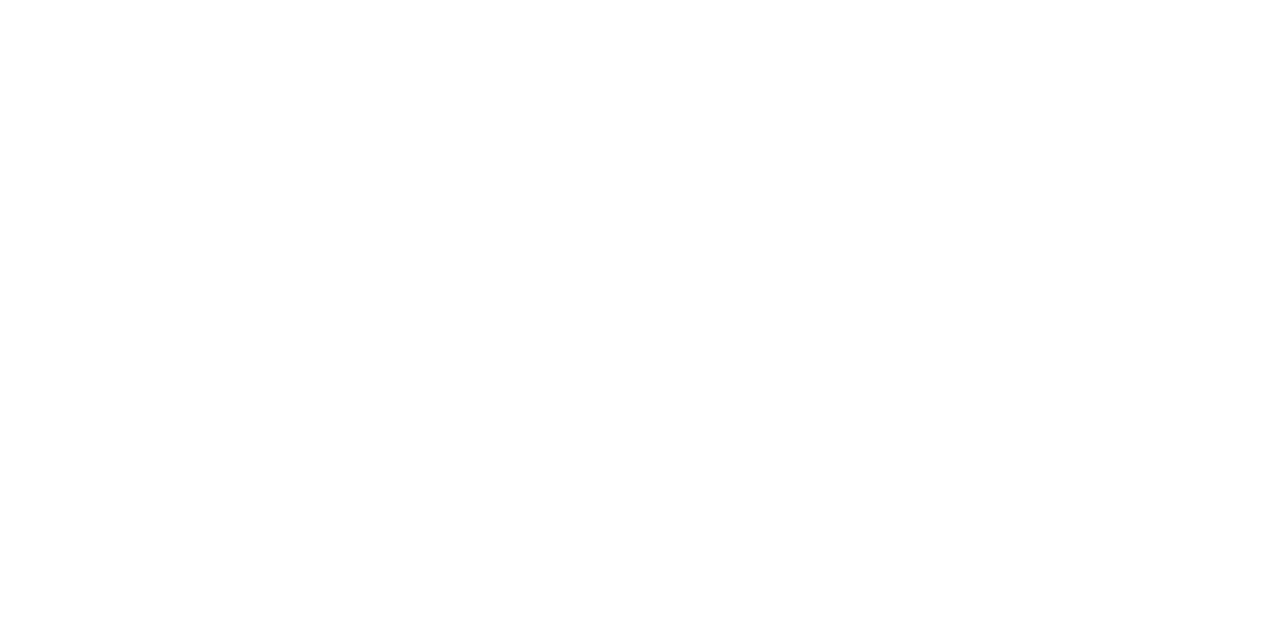
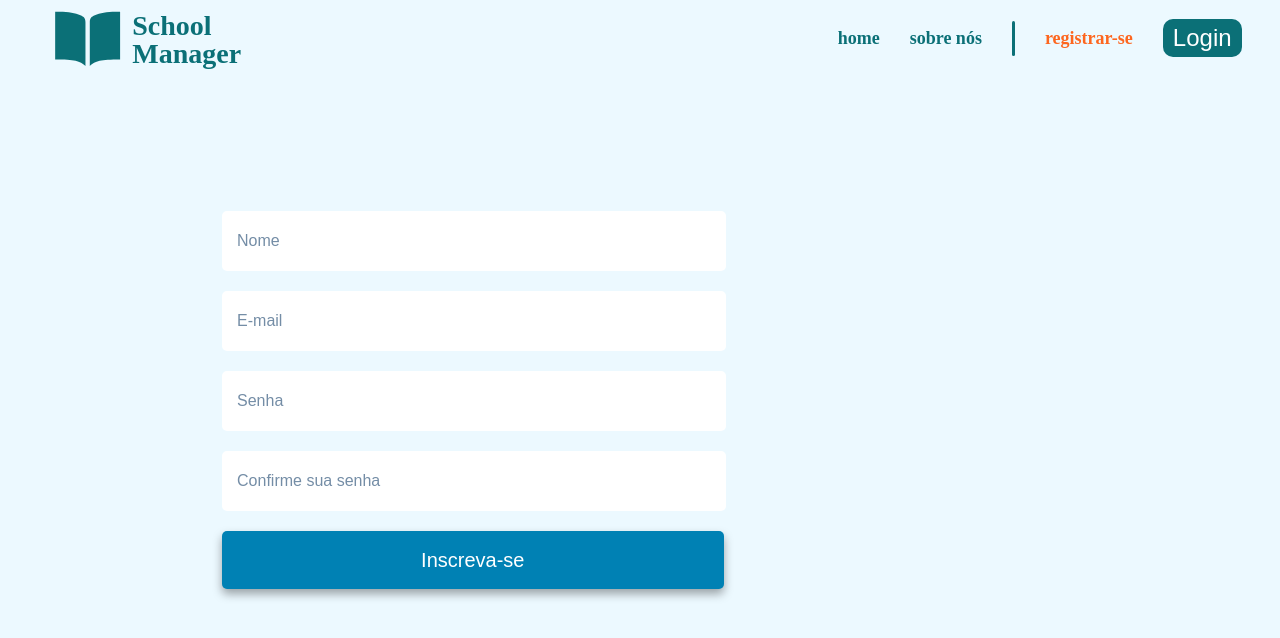
Before and after one commit to AlexandreCSilva/school-manager, a React (Create React App) app: page /sign-up in a window 1280 px wide. Before the commit this address had no page. Shown: the top 638 px of the page. Built offline with nearby package versions, Linux system fonts and the light colour scheme; a web font is replaced by a local one.

Commit message:
feat: basic sign up done

```diff
--- a/src/App.tsx
+++ b/src/App.tsx
@@ -1,11 +1,14 @@
 import React from 'react';
 import PageRouter from './routes';
 import Reset from './globalStyle/Reset';
+import { ToastContainer } from 'react-toastify';
+import 'react-toastify/dist/ReactToastify.css';
 
 function App() {
   return (
     <div className="App">
       <Reset />
+      <ToastContainer/>
       <PageRouter />
     </div>
   );
--- /dev/null
+++ b/src/components/Input.tsx
@@ -0,0 +1,28 @@
+import styled from "styled-components";
+
+export const InputStyle = styled.div`
+    input {
+        padding-left: 3%;
+        margin: 10px 0;
+        width: 97%;
+        height: 58px;
+        border: none;
+        border-radius: 5px;
+        font-size: 16px;
+        font-weight: 400;
+    }
+
+    input::-webkit-outer-spin-button,
+    input::-webkit-inner-spin-button {
+        -webkit-appearance: none;
+        margin: 0;
+    }
+
+    input[type="number"] {
+        -moz-appearance: textfield;
+    }
+
+    input::placeholder {
+        color: #748DA6;
+    }
+`
--- a/src/components/menu/Menu.tsx
+++ b/src/components/menu/Menu.tsx
@@ -177,7 +177,7 @@ function Menu({ children }: Props) {
 
                 <div className='side-menu'>
                     {
-                        windowSize.innerWidth > 650
+                        windowSize.innerWidth >= 720
                         ? children
                         : <Options />
                     }
--- a/src/components/menu/OptionsButton.tsx
+++ b/src/components/menu/OptionsButton.tsx
@@ -43,6 +43,8 @@ function Options() {
                 return '/'
             case 'sobre nós':
                 return '/about'
+            case 'registrar-se':
+                return '/sign-up'
             default:
                 return '/'
         }
--- a/src/pages/About.tsx
+++ b/src/pages/About/About.tsx
@@ -1,8 +1,8 @@
 import React from 'react';
-import Menu from '../components/menu/Menu';
+import Menu from '../../components/menu/Menu';
 import { useNavigate } from 'react-router-dom';
 import styled from 'styled-components';
-import Background, { Container } from '../components/LayoutComponents';
+import Background, { Container } from '../../components/LayoutComponents';
 
 const Content = styled.div`
     width: 900px;
@@ -100,7 +100,7 @@ function About() {
 
                 <div className='division'/>
 
-                <a onClick={() => navigate('/')}> registrar-se </a>
+                <a onClick={() => navigate('/sign-up')}> registrar-se </a>
                 <button onClick={() => navigate('/')}> Login </button>
             </Menu>
 
--- a/src/pages/HomePage.tsx
+++ b/src/pages/HomePage/HomePage.tsx
@@ -1,8 +1,8 @@
 import React from 'react';
-import Menu from '../components/menu/Menu';
+import Menu from '../../components/menu/Menu';
 import { useNavigate } from 'react-router-dom';
 import styled from 'styled-components';
-import { Container } from '../components/LayoutComponents';
+import { Container } from '../../components/LayoutComponents';
 
 const Content = styled.div`
     width: 100vw;
@@ -87,7 +87,7 @@ function HomePage() {
 
                 <div className='division'/>
 
-                <a onClick={() => navigate('/')}> registrar-se </a>
+                <a onClick={() => navigate('/sign-up')}> registrar-se </a>
                 <button onClick={() => navigate('/')}> Login </button>
             </Menu>
 
--- /dev/null
+++ b/src/pages/SignUp/Register.tsx
@@ -0,0 +1,153 @@
+import React, { useState } from "react";
+import { toast } from "react-toastify";
+import styled from "styled-components";
+import { signUpSchema } from "./schema";
+import Menu from "../../components/menu/Menu";
+import { useNavigate } from "react-router-dom";
+import { InputStyle } from "../../components/Input";
+
+function SignUp() {
+    const [ isAble, setIsAble ] = useState(true);
+    const [ form, setForm ] = useState({
+      nome: "",
+      email: "",
+      senha: "",
+      confirmaSenha: "",
+    });
+    const navigate = useNavigate();
+
+    function handleForm(e: any) {
+      setForm({
+        ...form,
+        [e.target.name]: e.target.value,
+      });
+    }
+
+    const signUp = async (event: any) => {
+      event.preventDefault();
+
+      const validation: any = await signUpSchema.validate(form);
+
+      if (validation.error) {
+        toast(validation.error.message);
+        return;
+      }
+
+      const body = {
+        name: form.nome,
+        email: form.email,
+        password: form.senha,
+      };
+
+      //postSignUp
+
+      setIsAble(false);
+    };
+
+    return (
+    <Wrapper>
+        <Menu>
+            <a onClick={() => navigate('/')}> home </a>
+            <a onClick={() => navigate('/about')}> sobre nós </a>
+
+            <div className='division'/>
+
+            <a className="emphasis" onClick={() => navigate('/sign-up')}> registrar-se </a>
+            <button onClick={() => navigate('/')}> Login </button>
+        </Menu>
+
+      <div className='content'>
+        <InputStyle>
+            <form onSubmit={signUp}>
+            <input
+                type="text"
+                name="nome"
+                value={form.nome}
+                onChange={handleForm}
+                placeholder="Nome"
+                disabled={!isAble}
+            />
+            <input
+                type="text"
+                name="email"
+                value={form.email}
+                onChange={handleForm}
+                placeholder="E-mail"
+                disabled={!isAble}
+            />
+            <input
+                type="password"
+                name="senha"
+                value={form.senha}
+                onChange={handleForm}
+                placeholder="Senha"
+                disabled={!isAble}
+            />
+            <input
+                type="password"
+                name="confirmaSenha"
+                value={form.confirmaSenha}
+                onChange={handleForm}
+                placeholder="Confirme sua senha"
+                disabled={!isAble}
+            />
+            <button type="submit">
+                {isAble ? (
+                "Inscreva-se"
+                ) : (
+                "loading"
+                )}
+            </button>
+            </form>
+        </InputStyle>
+      </div>
+    </Wrapper>);
+  }
+
+  const Wrapper = styled.div`
+    background-color: #ECF9FF;
+    height: 100vh;
+
+    .content {
+      max-height: 100vh;
+      height: 100%;
+      display: flex;
+      align-items: center;
+      justify-content: center;
+
+      form {
+        max-width: 60%;
+        width: 100%;
+      }
+
+      button {
+        margin: 10px 0;
+        width: 100%;
+        height: 58px;
+        display: flex;
+        align-items: center;
+        justify-content: center;
+        border: none;
+        padding: 10px;
+        border-radius: 5px;
+        background-color: #0081B4;
+        color: white;
+        font-weight: 400;
+        font-family: 'Mochiy Pop One', sans-serif;
+        box-shadow: rgba(0, 0, 0, 0.35) 0px 5px 10px;
+        font-size: 20px;
+        -webkit-transition: -webkit-transform 0.2s;
+        transition: -webkit-transform 0.2s;
+        transition: transform 0.2s;
+        transition: transform 0.2s, -webkit-transform 0.2s;
+      }
+
+      button:hover {
+        -webkit-transform: scale(1, 1.1);
+        transform: scale(1, 1.1);
+        cursor: pointer;
+      }
+    }
+`;
+
+export default SignUp;
--- /dev/null
+++ b/src/pages/SignUp/schema.tsx
@@ -0,0 +1,16 @@
+import * as Yup from "yup";
+
+const signUpSchema = Yup.object({
+  nome: Yup.string().min(3).required(),
+  email: Yup.string().email(),
+  senha: Yup.string()
+    .matches(
+    /^(?=.*[A-Za-z])(?=.*d)(?=.*[@$!%*#?&])[A-Za-zd@$!%*#?&]{8,}$/,
+    "Must Contain 8 Characters, One Uppercase, One Lowercase, One Number and one special case Character"
+    )
+    .required(),
+  confirmaSenha: Yup.string()
+    .oneOf([Yup.ref('password')], 'Passwords must match'),
+});
+
+export { signUpSchema };
--- a/src/routes/index.tsx
+++ b/src/routes/index.tsx
@@ -1,7 +1,8 @@
 import React from 'react';
 import { BrowserRouter, Route, Routes } from "react-router-dom";
-import HomePage from '../pages/HomePage';
-import About from '../pages/About';
+import HomePage from '../pages/HomePage/HomePage';
+import About from '../pages/About/About';
+import SignUp from '../pages/SignUp/Register';
 
 function PageRouter() {
     return (
@@ -9,6 +10,7 @@ function PageRouter() {
             <Routes>
                 <Route  path="/" element={<HomePage />}/>
                 <Route  path="/about" element={<About />}/>
+                <Route  path="/sign-up" element={<SignUp />}/>
             </Routes>
         </BrowserRouter>
     );
```
Also changed, not shown: package.json (+9 -1 lines), src/firebase/config.tsx (added, +13 -0 lines), 1 other file (tests, documents, lock files or other folders).
